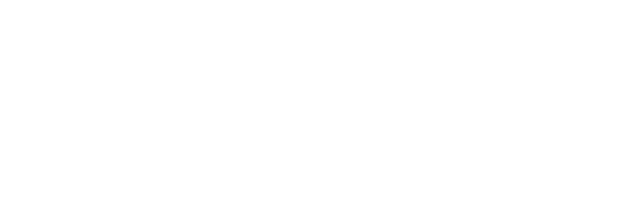
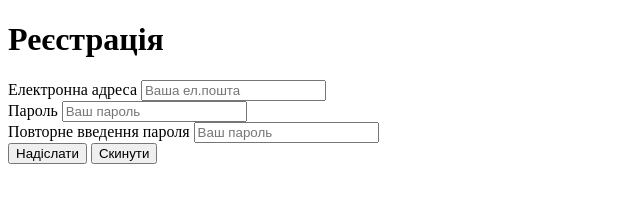
Before and after one commit to Mikhailo-Yu/lesson3_____git, a plain HTML site: page pages/registrtion.html in a window 1280 px wide. Shown: the whole page, without its empty margins (0-640 px from the left). Drawn offline with Linux system fonts and the light colour scheme.

Commit message:
Зроблена сторінка реєстрації

```diff
--- a/pages/registrtion.html
+++ b/pages/registrtion.html
@@ -9,7 +9,28 @@
 </head>
 
 <body>
+  <h1>Реєстрація</h1>
 
+  <form action="https://tests.fomenko.top/echo/index.php" method="post">
+    <div>
+      <label for="email">Електронна адреса</label>
+      <input name="email" id="email" type="email" placeholder="Ваша ел.пошта">
+    </div>
+
+    <div>
+      <label for="password">Пароль</label>
+      <input id="password" name="password" type="password" placeholder="Ваш пароль">
+    </div>
+    <div>
+      <label for="password2">Повторне введення пароля</label>
+      <input name="password2" id="password2" type="password" placeholder="Ваш пароль">
+    </div>
+    <div>
+      <input type="submit" value="Надіслати">
+      <input type="reset" value="Скинути">
+    </div>
+
+  </form>
 </body>
 
 </html>
```
